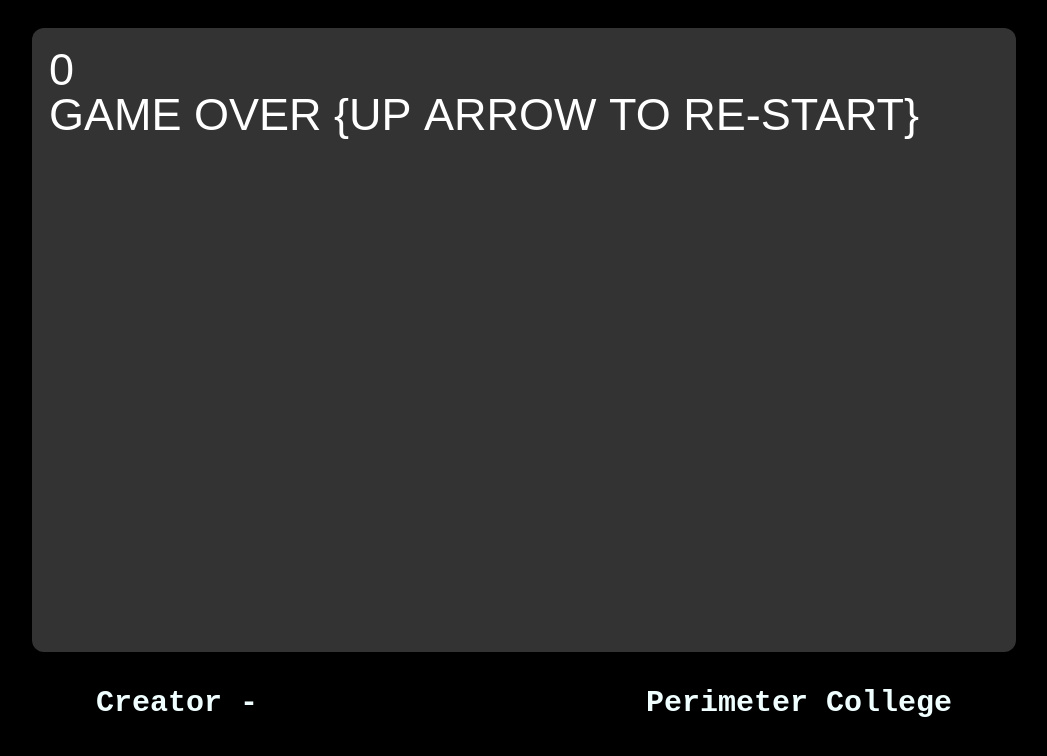
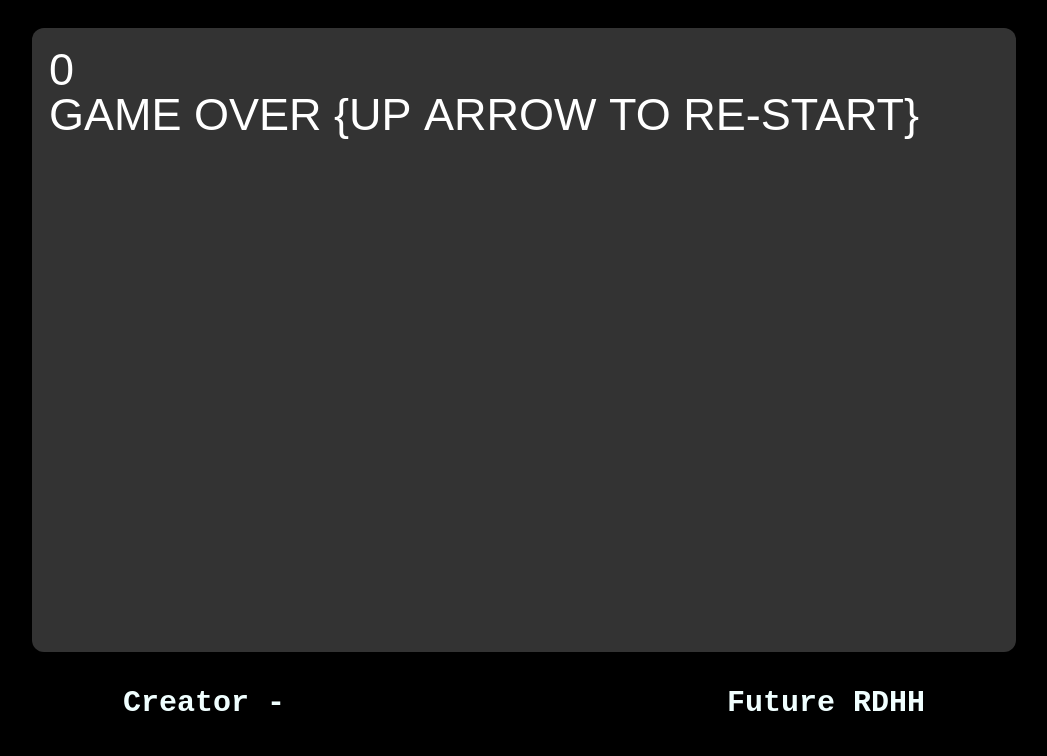
Before and after one commit to jhhemal/flying-fariha, a plain HTML site: page easy.html in a window 1280 px wide. Shown: the whole page, without its empty margins (116-1163 px from the left). Drawn offline with Linux system fonts and the light colour scheme.

Commit message:
Update easy.html - updated name to futureRDHH

```diff
--- a/easy.html
+++ b/easy.html
@@ -17,7 +17,7 @@
 
     <div class="grid-container">
       <div class="grid-item">Creator - </div>
-      <div class="grid-item">Perimeter College </div>
+      <div class="grid-item">Future RDHH </div>
   </div>
   </body>
 </html>
```
